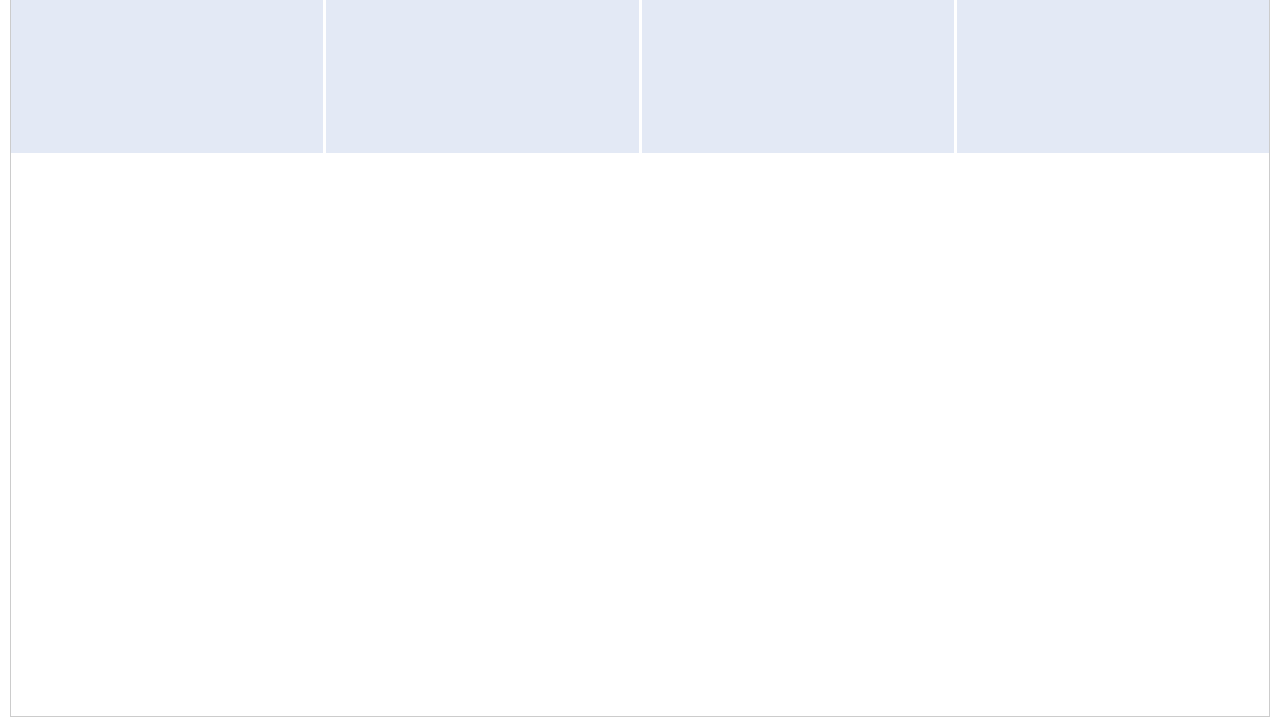
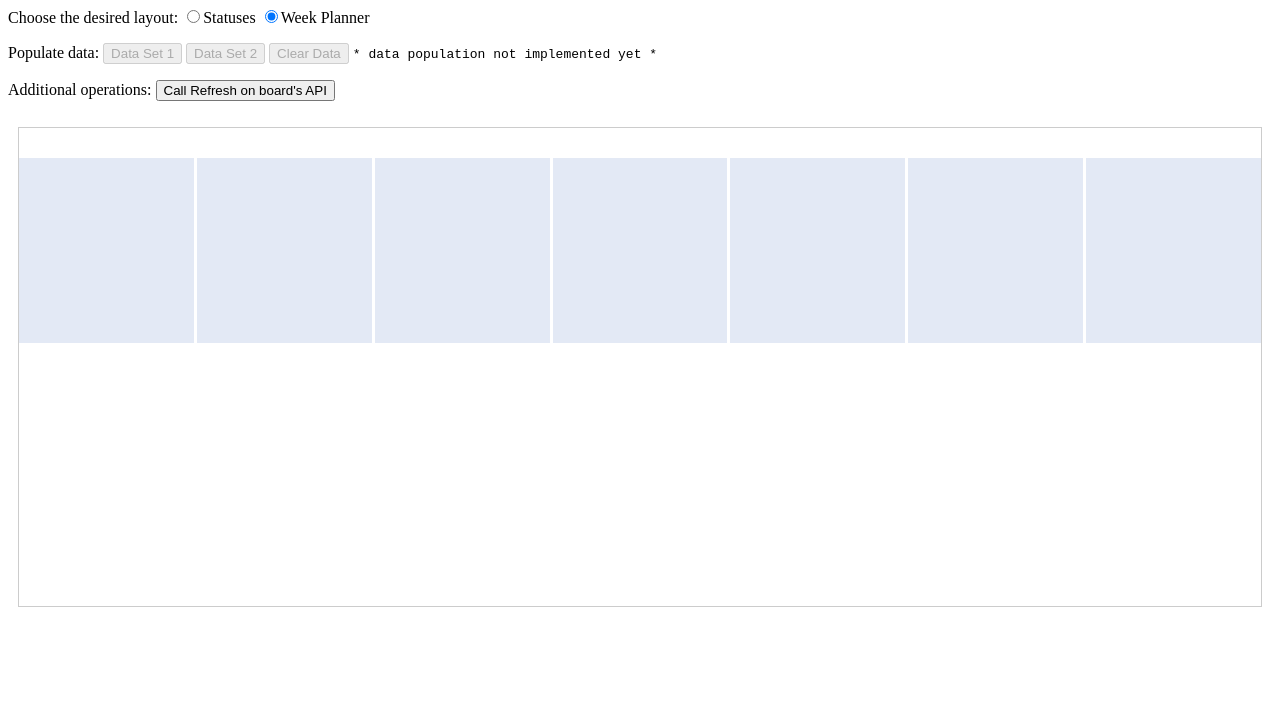
Before and after one commit to HPSoftware/planning-board, a website: page index.html in a window 1280 px wide. Shown: the part 73-800 px from the top of the page. Drawn offline with nearby package versions, Linux system fonts and the light colour scheme.

Commit message:
*demo page* added support for multiple configurations (layouts & datasets) added initial structure and ui for datasets. each configuration has a layout and 2 data sets. fixed some page layouting issues caused by the board directive.

```diff
--- a/demo.js
+++ b/demo.js
@@ -1,14 +1,16 @@
 angular.module('planningBoardDemo', ['platform-board']).controller('demoCtrl', function($scope) {
 	'use strict';
 
-	$scope.canMoveMyItem = function(id) {
+	this.canMoveMyItem = function(id) {
 		console.log('canMoveItem ' + id);
 	}
-	$scope.moveMyItem = function(id) {
+	this.moveMyItem = function(id) {
 		console.log('moveItem ' + id);
 	}
 
-	$scope.layout = {
+	this.configurations = {
+		'Statuses': {
+			layout: {
 			columnDefinition: {
 				field: 'status',
 				label: 'Status',
@@ -28,10 +30,62 @@ angular.module('planningBoardDemo', ['platform-board']).controller('demoCtrl', f
 					{
 						value: 'closed',
 						label: 'Closed'
+					}
+				]
+			}
 		},
+			dataSets: [
+				{
+
+				}
+			]
+
+		},
+		'Week Planner': {
+			layout: {
+				columnDefinition: {
+					field: 'day',
+					label: 'Day of week',
+					values: [
+						{
+							value: 'mon',
+							label: 'Monday'
+						},
+						{
+							value: 'tue',
+							label: 'Tuesday'
+						},
+						{
+							value: 'wed',
+							label: 'Wednesday'
+						},
+						{
+							value: 'thu',
+							label: 'Thursday'
+						},
+						{
+							value: 'fri',
+							label: 'Friday'
+						},
+						{
+							value: 'sat',
+							label: 'Saturday'
+						},
+						{
+							value: 'sun',
+							label: 'Sunday'
+						}
+					]
+				}
+			},
+			dataSets: [
+				{
+
+				}
 			]
 		}
 	};
+	this.selectedConfiguration = this.configurations['Week Planner'];
 
 	/*
 	 export class BoardLayout {
--- a/index.html
+++ b/index.html
@@ -21,9 +21,35 @@
 </head>
 <body>
 
-<div ng-app="planningBoardDemo" ng-controller="demoCtrl">
-    <board name="'myBoard'" layout="layout" can-move-item="canMoveMyItem(id)" move-item="moveMyItem(id)"></board>
-    <button ng-click="myBoard.refresh()">Call Refresh on board's API</button>
+<div ng-app="planningBoardDemo" ng-controller="demoCtrl as ctrl">
+    <div>
+        <h1>Planning Board Demo</h1>
+        <p>
+            <span>Choose the desired layout:</span>
+            <label ng-repeat="(name, config) in ctrl.configurations track by name">
+                <input type="radio" ng-model="ctrl.selectedConfiguration" ng-value="config"/>{{name}}
+            </label>
+        </p>
+        <p>
+            <span>Populate data:</span>
+            <button ng-disabled="true" ng-click="ctrl.populateData(0)">Data Set 1</button>
+            <button ng-disabled="true" ng-click="ctrl.populateData(1)">Data Set 2</button>
+            <button ng-disabled="true" ng-click="ctrl.clearData()">Clear Data</button>
+            <code>* data population not implemented yet *</code>
+        </p>
+        <p>
+            <span>Additional operations: </span>
+            <button ng-click="myBoard.refresh()">Call Refresh on board's API</button>
+        </p>
+    </div>
+    <div style="position: relative; height: 500px;">
+        <board
+                name="'myBoard'" layout="ctrl.selectedConfiguration.layout"
+                can-move-item="ctrl.canMoveMyItem(id)"
+                move-item="ctrl.moveMyItem(id)">
+
+        </board>
+    </div>
 </div>
 </body>
 
```
Lines whose indentation alone changed are shown as unchanged.
